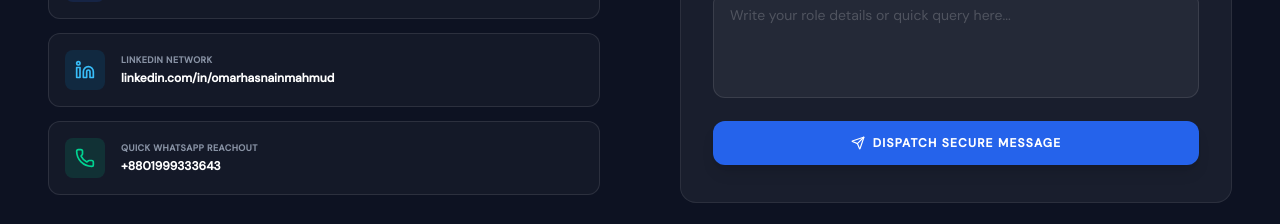
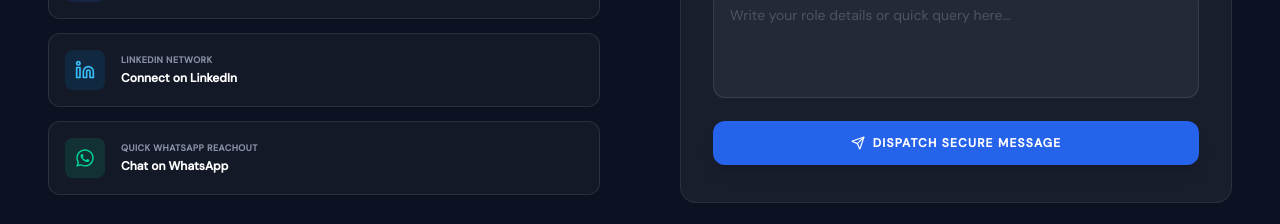
Before and after one commit to omarhasnain/omar-hasnain-mahmud-portfolio, a React (Vite) app: page / in a window 1280 px wide. Shown: the part 8325-8549 px from the top of the page. Built offline with nearby package versions, Linux system fonts and the light colour scheme.

Commit message:
v1.0 content updates_1.2

```diff
--- a/package.json
+++ b/package.json
@@ -21,6 +21,7 @@
     "motion": "^12.23.24",
     "react": "^19.0.1",
     "react-dom": "^19.0.1",
+    "react-icons": "^5.6.0",
     "vite": "^6.2.3"
   },
   "devDependencies": {
--- a/src/App.tsx
+++ b/src/App.tsx
@@ -17,7 +17,7 @@ import {
   Target,
   FileSpreadsheet
 } from "lucide-react";
-
+import { FaWhatsapp } from "react-icons/fa";
 import { CASE_STUDIES, EXPERIENCE, STRENGTHS, PUBLICATION } from "./data";
 import { CaseStudy } from "./types";
 
@@ -619,17 +619,17 @@ export default function App() {
                   </div>
                   <div>
                     <p className="text-[9px] uppercase font-bold tracking-wider text-brand-silver">LinkedIn Network</p>
-                    <p className="text-xs font-bold text-white mt-0.5">linkedin.com/in/omarhasnainmahmud</p>
+                    <p className="text-xs font-bold text-white mt-0.5">Connect on LinkedIn</p>
                   </div>
                 </a>
 
                 <div className="bg-white/[0.03] border border-white/10 p-4 rounded-xl flex items-center gap-4">
                   <div className="w-10 h-10 bg-emerald-500/15 rounded-lg flex items-center justify-center text-emerald-400 flex-shrink-0">
-                    <Phone className="w-5 h-5" />
+                    <FaWhatsapp className="w-5 h-5" />
                   </div>
                   <div>
                     <p className="text-[9px] uppercase font-bold tracking-wider text-brand-silver">Quick WhatsApp Reachout</p>
-                    <p className="text-xs font-bold text-white mt-0.5">+8801999333643</p>
+                    <p className="text-xs font-bold text-white mt-0.5"><a href="https://wa.me/8801999333643" target="_blank" rel="noopener noreferrer">Chat on WhatsApp</a></p>
                   </div>
                 </div>
               </div>
```
Also changed, not shown: 1 other file (tests, documents, lock files or other folders).
